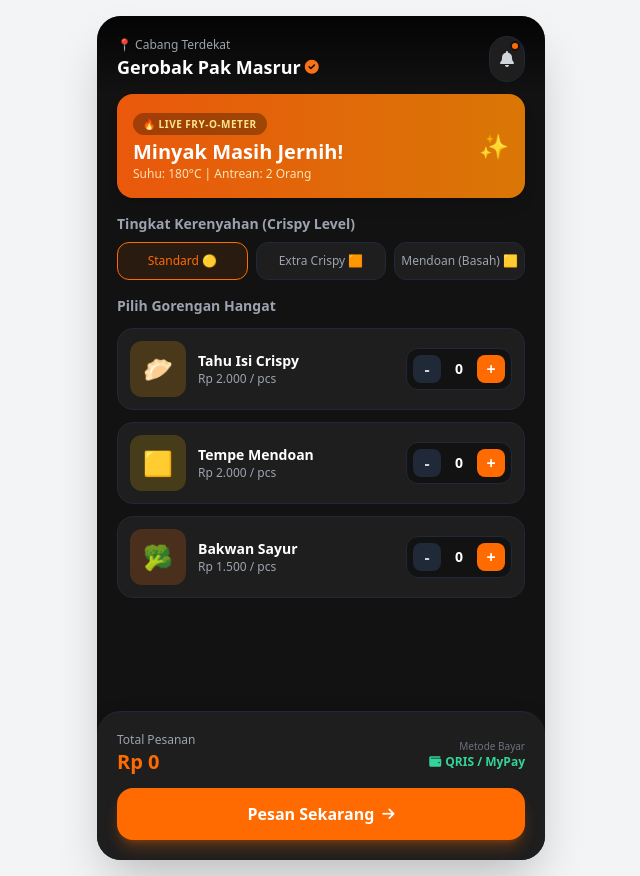
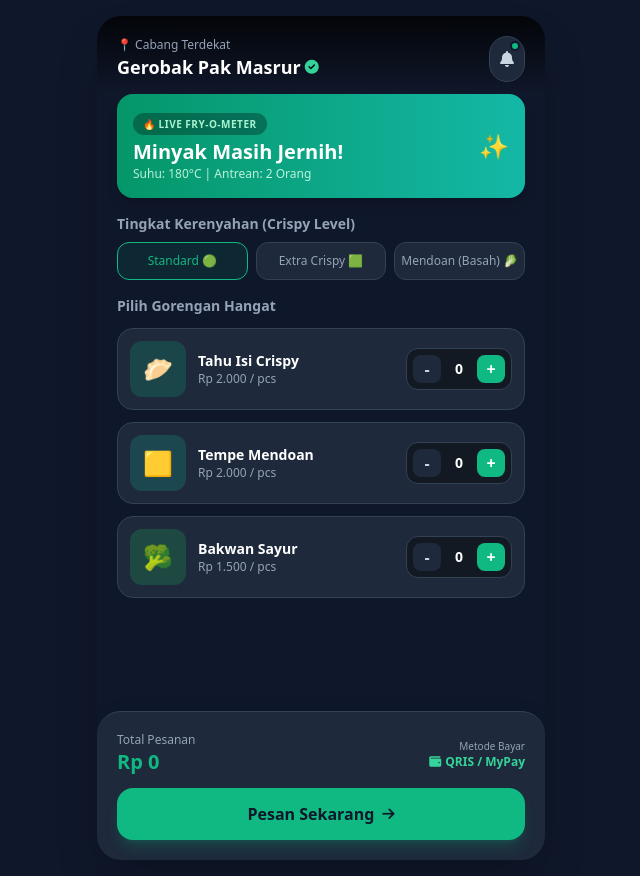
Before and after one commit to Squadsantuy/my-gorengan-app, a website: page index.html in a window 1280 px wide. Shown: the whole page, without its empty margins (319-959 px from the left). Drawn offline with nearby package versions, Linux system fonts and the light colour scheme.

Commit message:
Update index.html

```diff
--- a/index.html
+++ b/index.html
@@ -11,10 +11,10 @@
             theme: {
                 extend: {
                     colors: {
-                        brand: '#FF6B00',
-                        brandDark: '#E05D00',
-                        darkBg: '#121212',
-                        cardBg: '#1E1E1E'
+                        brand: '#10B981',       /* Hijau Muda / Emerald */
+                        brandDark: '#059669',   /* Hijau Tua */
+                        darkBg: '#0F172A',      /* Dark Slate */
+                        cardBg: '#1E293B'       /* Card Dark */
                     }
                 }
             }
@@ -25,9 +25,9 @@
     <script src="https://cdn.jsdelivr.net/npm/@supabase/supabase-js@2"></script>
     <!-- PWA Manifest -->
     <link rel="manifest" href="/manifest.json">
-    <meta name="theme-color" content="#121212">
+    <meta name="theme-color" content="#10B981">
 </head>
-<body class="bg-gray-100 flex justify-center items-center min-h-screen p-0 sm:p-4">
+<body class="bg-slate-900 flex justify-center items-center min-h-screen p-0 sm:p-4">
 
     <!-- Container HP Mobile -->
     <div class="w-full sm:max-w-md bg-darkBg text-white min-h-screen sm:min-h-[844px] sm:rounded-3xl shadow-2xl flex flex-col justify-between overflow-hidden relative">
@@ -35,30 +35,28 @@
         <!-- Top Header -->
         <div class="p-5 pb-3 bg-gradient-to-b from-black/80 to-transparent flex justify-between items-center z-10">
             <div>
-                <p class="text-xs text-gray-400 font-medium">📍 Cabang Terdekat</p>
+                <p class="text-xs text-slate-400 font-medium">📍 Cabang Terdekat</p>
                 <h1 class="text-lg font-bold flex items-center gap-1">
-                    Gerobak Pak Masrur <i class="fa-solid me-1 fa-circle-check text-orange-500 text-sm"></i>
+                    Gerobak Pak Masrur <i class="fa-solid fa-circle-check text-emerald-400 text-sm"></i>
                 </h1>
             </div>
-            <div class="bg-cardBg p-2.5 rounded-full border border-gray-800 relative">
-                <i class="fa-solid fa-bell text-gray-300"></i>
+            <div class="bg-cardBg p-2.5 rounded-full border border-slate-700 relative">
+                <i class="fa-solid fa-bell text-slate-300"></i>
                 <span class="absolute top-1 right-1 w-2.5 h-2.5 bg-brand rounded-full border-2 border-darkBg"></span>
             </div>
         </div>
 
-        <!-- Banner Live Fry-O-Meter (IoT Status) -->
+        <!-- Banner Live Fry-O-Meter (Hijau Muda) -->
         <div class="px-5">
-            <div class="bg-gradient-to-r from-orange-600 to-amber-600 rounded-2xl p-4 shadow-lg flex justify-between items-center relative overflow-hidden">
+            <div class="bg-gradient-to-r from-emerald-600 to-teal-500 rounded-2xl p-4 shadow-lg flex justify-between items-center relative overflow-hidden">
                 <div class="z-10">
-                    <span class="bg-black/30 text-amber-200 text-[10px] font-bold uppercase tracking-wider px-2.5 py-1 rounded-full backdrop-blur-sm">
+                    <span class="bg-black/30 text-emerald-200 text-[10px] font-bold uppercase tracking-wider px-2.5 py-1 rounded-full backdrop-blur-sm">
                         🔥 Live Fry-O-Meter
                     </span>
-                    <h2 class="text-xl font-extrabold mt-1">Minyak Masih Jernih!</h2>
-                    <p class="text-xs text-amber-100 opacity-90">Suhu: 180°C | Antrean: 2 Orang</p>
+                    <h2 class="text-xl font-extrabold mt-1 text-white">Minyak Masih Jernih!</h2>
+                    <p class="text-xs text-emerald-100 opacity-90">Suhu: 180°C | Antrean: 2 Orang</p>
                 </div>
-                <div class="z-10 text-right">
-                    <span class="text-2xl">✨</span>
-                </div>
+                <div class="z-10 text-right"><span class="text-2xl">✨</span></div>
             </div>
         </div>
 
@@ -67,69 +65,59 @@
 
             <!-- Custom Crispy Selector -->
             <div>
-                <h3 class="text-sm font-semibold text-gray-400 mb-2">Tingkat Kerenyahan (Crispy Level)</h3>
+                <h3 class="text-sm font-semibold text-slate-400 mb-2">Tingkat Kerenyahan (Crispy Level)</h3>
                 <div class="grid grid-cols-3 gap-2 text-xs">
-                    <button onclick="selectCrispy(this)" class="crispy-btn border border-brand bg-brand/10 text-brand py-2.5 rounded-xl font-medium text-center">
-                        Standard 🟡
-                    </button>
-                    <button onclick="selectCrispy(this)" class="crispy-btn border border-gray-800 bg-cardBg text-gray-400 py-2.5 rounded-xl font-medium text-center">
-                        Extra Crispy 🟧
-                    </button>
-                    <button onclick="selectCrispy(this)" class="crispy-btn border border-gray-800 bg-cardBg text-gray-400 py-2.5 rounded-xl font-medium text-center">
-                        Mendoan (Basah) 🟨
-                    </button>
+                    <button onclick="selectCrispy(this)" class="crispy-btn border border-brand bg-brand/10 text-brand py-2.5 rounded-xl font-medium text-center">Standard 🟢</button>
+                    <button onclick="selectCrispy(this)" class="crispy-btn border border-slate-700 bg-cardBg text-slate-400 py-2.5 rounded-xl font-medium text-center">Extra Crispy 🟩</button>
+                    <button onclick="selectCrispy(this)" class="crispy-btn border border-slate-700 bg-cardBg text-slate-400 py-2.5 rounded-xl font-medium text-center">Mendoan (Basah) 🥬</button>
                 </div>
             </div>
 
             <!-- List Menu Gorengan -->
             <div>
-                <h3 class="text-sm font-semibold text-gray-400 mb-3">Pilih Gorengan Hangat</h3>
-
+                <h3 class="text-sm font-semibold text-slate-400 mb-3">Pilih Gorengan Hangat</h3>
                 <div class="space-y-3">
 
-                    <!-- Menu Item 1 -->
-                    <div class="bg-cardBg border border-gray-800 p-3 rounded-2xl flex items-center justify-between">
+                    <div class="bg-cardBg border border-slate-700 p-3 rounded-2xl flex items-center justify-between">
                         <div class="flex items-center gap-3">
-                            <div class="w-14 h-14 bg-amber-500/20 rounded-xl flex items-center justify-center text-2xl">🥟</div>
+                            <div class="w-14 h-14 bg-emerald-500/20 rounded-xl flex items-center justify-center text-2xl">🥟</div>
                             <div>
                                 <h4 class="font-bold text-sm">Tahu Isi Crispy</h4>
-                                <p class="text-xs text-gray-400">Rp 2.000 / pcs</p>
+                                <p class="text-xs text-slate-400">Rp 2.000 / pcs</p>
                             </div>
                         </div>
-                        <div class="flex items-center gap-2 bg-black/40 p-1.5 rounded-xl border border-gray-800">
-                            <button onclick="updateQty('qty-tahu', -1)" class="w-7 h-7 rounded-lg bg-gray-800 text-gray-300 font-bold hover:bg-gray-700">-</button>
+                        <div class="flex items-center gap-2 bg-black/40 p-1.5 rounded-xl border border-slate-700">
+                            <button onclick="updateQty('qty-tahu', -1)" class="w-7 h-7 rounded-lg bg-slate-800 text-slate-300 font-bold hover:bg-slate-700">-</button>
                             <span id="qty-tahu" class="w-5 text-center text-sm font-bold">0</span>
                             <button onclick="updateQty('qty-tahu', 1)" class="w-7 h-7 rounded-lg bg-brand text-white font-bold hover:bg-brandDark">+</button>
                         </div>
                     </div>
 
-                    <!-- Menu Item 2 -->
-                    <div class="bg-cardBg border border-gray-800 p-3 rounded-2xl flex items-center justify-between">
+                    <div class="bg-cardBg border border-slate-700 p-3 rounded-2xl flex items-center justify-between">
                         <div class="flex items-center gap-3">
-                            <div class="w-14 h-14 bg-yellow-500/20 rounded-xl flex items-center justify-center text-2xl">🟨</div>
+                            <div class="w-14 h-14 bg-teal-500/20 rounded-xl flex items-center justify-center text-2xl">🟨</div>
                             <div>
                                 <h4 class="font-bold text-sm">Tempe Mendoan</h4>
-                                <p class="text-xs text-gray-400">Rp 2.000 / pcs</p>
+                                <p class="text-xs text-slate-400">Rp 2.000 / pcs</p>
                             </div>
                         </div>
-                        <div class="flex items-center gap-2 bg-black/40 p-1.5 rounded-xl border border-gray-800">
-                            <button onclick="updateQty('qty-tempe', -1)" class="w-7 h-7 rounded-lg bg-gray-800 text-gray-300 font-bold hover:bg-gray-700">-</button>
+                        <div class="flex items-center gap-2 bg-black/40 p-1.5 rounded-xl border border-slate-700">
+                            <button onclick="updateQty('qty-tempe', -1)" class="w-7 h-7 rounded-lg bg-slate-800 text-slate-300 font-bold hover:bg-slate-700">-</button>
                             <span id="qty-tempe" class="w-5 text-center text-sm font-bold">0</span>
                             <button onclick="updateQty('qty-tempe', 1)" class="w-7 h-7 rounded-lg bg-brand text-white font-bold hover:bg-brandDark">+</button>
                         </div>
                     </div>
 
-                    <!-- Menu Item 3 -->
-                    <div class="bg-cardBg border border-gray-800 p-3 rounded-2xl flex items-center justify-between">
+                    <div class="bg-cardBg border border-slate-700 p-3 rounded-2xl flex items-center justify-between">
                         <div class="flex items-center gap-3">
-                            <div class="w-14 h-14 bg-orange-500/20 rounded-xl flex items-center justify-center text-2xl">🥦</div>
+                            <div class="w-14 h-14 bg-green-500/20 rounded-xl flex items-center justify-center text-2xl">🥦</div>
                             <div>
                                 <h4 class="font-bold text-sm">Bakwan Sayur</h4>
-                                <p class="text-xs text-gray-400">Rp 1.500 / pcs</p>
+                                <p class="text-xs text-slate-400">Rp 1.500 / pcs</p>
                             </div>
                         </div>
-                        <div class="flex items-center gap-2 bg-black/40 p-1.5 rounded-xl border border-gray-800">
-                            <button onclick="updateQty('qty-bakwan', -1)" class="w-7 h-7 rounded-lg bg-gray-800 text-gray-300 font-bold hover:bg-gray-700">-</button>
+                        <div class="flex items-center gap-2 bg-black/40 p-1.5 rounded-xl border border-slate-700">
+                            <button onclick="updateQty('qty-bakwan', -1)" class="w-7 h-7 rounded-lg bg-slate-800 text-slate-300 font-bold hover:bg-slate-700">-</button>
                             <span id="qty-bakwan" class="w-5 text-center text-sm font-bold">0</span>
                             <button onclick="updateQty('qty-bakwan', 1)" class="w-7 h-7 rounded-lg bg-brand text-white font-bold hover:bg-brandDark">+</button>
                         </div>
@@ -137,51 +125,49 @@
 
                 </div>
             </div>
-
         </div>
 
         <!-- Checkout Bottom Bar -->
-        <div class="p-5 bg-cardBg border-t border-gray-800 rounded-t-3xl shadow-2xl">
+        <div class="p-5 bg-cardBg border-t border-slate-700 rounded-t-3xl shadow-2xl">
             <div class="flex justify-between items-center mb-3">
                 <div>
-                    <p class="text-xs text-gray-400">Total Pesanan</p>
+                    <p class="text-xs text-slate-400">Total Pesanan</p>
                     <p id="total-harga" class="text-xl font-black text-brand">Rp 0</p>
                 </div>
                 <div class="text-right">
-                    <p class="text-[10px] text-gray-500">Metode Bayar</p>
+                    <p class="text-[10px] text-slate-400">Metode Bayar</p>
                     <span class="text-xs font-semibold text-emerald-400 flex items-center gap-1">
                         <i class="fa-solid fa-wallet"></i> QRIS / MyPay
                     </span>
                 </div>
             </div>
 
-            <button id="btn-pesan" onclick="prosesCheckout()" class="w-full bg-brand hover:bg-brandDark text-white font-bold py-3.5 rounded-2xl transition duration-200 shadow-lg shadow-brand/30 flex justify-center items-center gap-2">
+            <button id="btn-pesan" onclick="prosesCheckout()" class="w-full bg-brand hover:bg-brandDark text-slate-900 font-black py-3.5 rounded-2xl transition duration-200 shadow-lg shadow-brand/20 flex justify-center items-center gap-2">
                 <span>Pesan Sekarang</span>
                 <i class="fa-solid fa-arrow-right text-sm"></i>
             </button>
         </div>
 
-        <!-- Modal Status Pesanan & Pembayaran -->
+        <!-- Modal Status Pesanan -->
         <div id="modal-status" class="hidden absolute inset-0 bg-black/80 backdrop-blur-md z-50 flex items-center justify-center p-6">
-            <div class="bg-cardBg border border-gray-800 p-6 rounded-3xl text-center w-full max-w-xs space-y-4 shadow-2xl">
+            <div class="bg-cardBg border border-slate-700 p-6 rounded-3xl text-center w-full max-w-xs space-y-4 shadow-2xl">
                 <div id="modal-icon" class="w-16 h-16 bg-brand/20 text-brand rounded-full flex items-center justify-center mx-auto text-2xl animate-bounce">
                     🍳
                 </div>
                 <div>
                     <h3 id="modal-title" class="text-lg font-bold">Pesanan Diproses!</h3>
-                    <p class="text-xs text-gray-400 mt-1">Nomor Antrean Anda:</p>
+                    <p class="text-xs text-slate-400 mt-1">Nomor Antrean Anda:</p>
                     <span id="modal-antrean" class="text-3xl font-black text-brand block my-1">#A-00</span>
-                    <p id="modal-desc" class="text-[11px] text-amber-400 bg-amber-500/10 py-1.5 rounded-lg border border-amber-500/20">
-                        Sedang digoreng abang gorengan...
+                    <p id="modal-desc" class="text-[11px] text-emerald-400 bg-emerald-500/10 py-1.5 rounded-lg border border-emerald-500/20">
+                        Menunggu Pembayaran...
                     </p>
                 </div>
 
-                <!-- Tombol Simulasi Pembayaran Webhook -->
                 <button id="btn-bayar" onclick="simulasiBayarWebhook()" class="w-full bg-emerald-600 hover:bg-emerald-500 text-white font-bold py-2.5 rounded-xl text-xs flex items-center justify-center gap-2">
                     <i class="fa-solid fa-qrcode"></i> Bayar Via Webhook (QRIS)
                 </button>
 
-                <button onclick="closeModal()" class="w-full bg-gray-800 hover:bg-gray-700 text-white font-bold py-2.5 rounded-xl text-xs">
+                <button onclick="closeModal()" class="w-full bg-slate-800 hover:bg-slate-700 text-white font-bold py-2.5 rounded-xl text-xs">
                     Tutup & Pantau Status
                 </button>
             </div>
@@ -191,15 +177,21 @@
 
     <!-- Script Supabase & Interaktif -->
     <script>
-        // Supabase Credentials
         const SUPABASE_URL = 'https://nibxqxbvwrnvgjbncvys.supabase.co';
-        const SUPABASE_KEY = 'eyJhbGciOiJIUzI1NiIsInR5cCI6IkpXVCJ9.eyJpc3MiOiJzdXBhYmFzZSIsInJlZiI6Im5pYnhxeGJ2d3JudmdqYm5jdnlzIiwicm9sZSI6ImFub24iLCJpYXQiOjE3OTEzNzcxMDQsImV4cCI6MjEwNjk1MzEwNH0.p0FtDSXBIOLRMzal8sg4YHpf__cjxD9V9XmAxHIRJ84';
+        const SUPABASE_KEY = 'EyJhbGciOiJIUzI1NiIsInR5cCI6IkpXVCJ9.eyJpc3MiOiJzdXBhYmFzZSIsInJlZiI6Im5pYnhxeGJ2d3JudmdqYm5jdnlzIiwicm9sZSI6ImFub24iLCJpYXQiOjE3OTEzNzcxMDQsImV4cCI6MjEwNjk1MzEwNH0.p0FtDSXBIOLRMzal8sg4YHpf__cjxD9V9XmAxHIRJ84';
         const supabaseClient = supabase.createClient(SUPABASE_URL, SUPABASE_KEY);
 
         const hargaMap = { 'qty-tahu': 2000, 'qty-tempe': 2000, 'qty-bakwan': 1500 };
         const qtyMap = { 'qty-tahu': 0, 'qty-tempe': 0, 'qty-bakwan': 0 };
-        let selectedCrispyLevel = 'Standard 🟡';
+        let selectedCrispyLevel = 'Standard 🟢';
         let activeOrderId = null;
+
+        // Minta Izin Pop-Up Notifikasi HP (PWA Push Notification)
+        function mintaIzinNotifikasi() {
+            if ('Notification' in window && Notification.permission !== 'granted') {
+                Notification.requestPermission();
+            }
+        }
 
         function updateQty(id, change) {
             qtyMap[id] = Math.max(0, qtyMap[id] + change);
@@ -217,29 +209,26 @@
         function selectCrispy(button) {
             document.querySelectorAll('.crispy-btn').forEach(btn => {
                 btn.classList.remove('border-brand', 'bg-brand/10', 'text-brand');
-                btn.classList.add('border-gray-800', 'bg-cardBg', 'text-gray-400');
+                btn.classList.add('border-slate-700', 'bg-cardBg', 'text-slate-400');
             });
-            button.classList.remove('border-gray-800', 'bg-cardBg', 'text-gray-400');
+            button.classList.remove('border-slate-700', 'bg-cardBg', 'text-slate-400');
             button.classList.add('border-brand', 'bg-brand/10', 'text-brand');
             selectedCrispyLevel = button.innerText.trim();
         }
 
         async function prosesCheckout() {
+            mintaIzinNotifikasi();
             const totalHarga = hitungTotal();
-            if (totalHarga === 0) {
-                alert('Pilih minimal 1 gorengan dulu ya!');
-                return;
-            }
+            if (totalHarga === 0) return alert('Pilih minimal 1 gorengan dulu ya!');
 
             const btnPesan = document.getElementById('btn-pesan');
             btnPesan.disabled = true;
             btnPesan.innerText = 'Membuat Pesanan...';
 
-            // Insert ke Supabase Database
             const { data, error } = await supabaseClient
                 .from('pesanan')
                 .insert([{
-                    items: qtyMap,
+                    items: { ...qtyMap },
                     crispy_level: selectedCrispyLevel,
                     total: totalHarga,
                     status: 'menunggu_pembayaran'
@@ -249,57 +238,61 @@
             btnPesan.disabled = false;
             btnPesan.innerHTML = '<span>Pesan Sekarang</span><i class="fa-solid fa-arrow-right text-sm"></i>';
 
-            if (error) {
-                alert('Gagal membuat pesanan: ' + error.message);
-                return;
-            }
+            if (error) return alert('Gagal membuat pesanan: ' + error.message);
 
             if (data && data.length > 0) {
                 activeOrderId = data[0].id;
                 document.getElementById('modal-antrean').innerText = `#A-0${activeOrderId}`;
                 document.getElementById('modal-status').classList.remove('hidden');
-
-                // Realtime Sync Status
+                document.getElementById('btn-bayar').classList.remove('hidden');
                 listenRealtimeStatus(activeOrderId);
             }
         }
 
-        // Webhook Payment Handler
         async function simulasiBayarWebhook() {
             if (!activeOrderId) return;
-
             const btnBayar = document.getElementById('btn-bayar');
             btnBayar.innerText = 'Memproses Webhook...';
             btnBayar.disabled = true;
 
             try {
-                // Memanggil Endpoint Webhook Serverless API
                 const response = await fetch('/api/webhook', {
                     method: 'POST',
                     headers: { 'Content-Type': 'application/json' },
-                    body: JSON.stringify({
-                        order_id: activeOrderId,
-                        payment_status: 'PAID'
-                    })
+                    body: JSON.stringify({ order_id: activeOrderId, payment_status: 'PAID' })
                 });
 
                 const resData = await response.json();
                 if (resData.success) {
-                    btnBayar.classList.add('hidden'); // Sembunyikan tombol bayar jika sudah lunas
+                    btnBayar.classList.add('hidden');
                 } else {
                     alert('Webhook Gagal: ' + resData.message);
                     btnBayar.disabled = false;
                     btnBayar.innerText = 'Bayar Via Webhook (QRIS)';
                 }
             } catch (err) {
-                console.error('Webhook Error:', err);
                 alert('Gagal terhubung ke API Webhook');
                 btnBayar.disabled = false;
                 btnBayar.innerText = 'Bayar Via Webhook (QRIS)';
             }
         }
 
-        // Dengar Perubahan Status Secara Realtime dari Supabase
+        // Jalankan Push Notification PWA HP saat status berubah
+        function kirimPushNotificationPWA(title, body) {
+            if ('serviceWorker' in navigator && navigator.serviceWorker.controller) {
+                navigator.serviceWorker.ready.then((registration) => {
+                    registration.showNotification(title, {
+                        body: body,
+                        icon: 'https://cdn-icons-png.flaticon.com/512/3081/3081840.png',
+                        vibrate: [200, 100, 200],
+                        tag: 'mygorengan-status'
+                    });
+                });
+            } else if ('Notification' in window && Notification.permission === 'granted') {
+                new Notification(title, { body: body, icon: 'https://cdn-icons-png.flaticon.com/512/3081/3081840.png' });
+            }
+        }
+
         function listenRealtimeStatus(orderId) {
             supabaseClient
                 .channel(`pembeli_${orderId}`)
@@ -308,7 +301,6 @@
                     { event: 'UPDATE', schema: 'public', table: 'pesanan', filter: `id=eq.${orderId}` },
                     (payload) => {
                         const newStatus = payload.new.status;
-
                         if (newStatus === 'lagi_digoreng') {
                             document.getElementById('modal-title').innerText = 'Pembayaran Lunas!';
                             document.getElementById('modal-desc').innerText = '🔥 Pesanan sedang digoreng...';
@@ -320,8 +312,13 @@
                             document.getElementById('modal-desc').innerText = '✅ Gorengan kamu sudah ready & hangat!';
                             document.getElementById('modal-icon').innerText = '🎉';
 
-                            const audio = new Audio('https://assets.mixkit.co/active_storage/sfx/2869/2869-preview.mp3');
-                            audio.play().catch(e => {});
+                            // Kirim Notifikasi Pop-Up ke HP (Meskipun aplikasi ditutup)
+                            kirimPushNotificationPWA('🎉 Gorengan Siap Diambil!', `Pesanan #A-0${orderId} sudah selesai digoreng hangat!`);
+                            new Audio('https://assets.mixkit.co/active_storage/sfx/2869/2869-preview.mp3').play().catch(e => {});
+                        } else if (newStatus === 'sudah_diambil') {
+                            document.getElementById('modal-title').innerText = 'Pesanan Selesai';
+                            document.getElementById('modal-desc').innerText = ' Terimakasih sudah belanja di MyGorengan!';
+                            document.getElementById('modal-icon').innerText = '✅';
                         }
                     }
                 )
@@ -332,11 +329,8 @@
             document.getElementById('modal-status').classList.add('hidden');
         }
 
-        // Register Service Worker PWA
         if ('serviceWorker' in navigator) {
-            window.addEventListener('load', () => {
-                navigator.serviceWorker.register('/sw.js');
-            });
+            window.addEventListener('load', () => navigator.serviceWorker.register('/sw.js'));
         }
     </script>
 </body>
```
